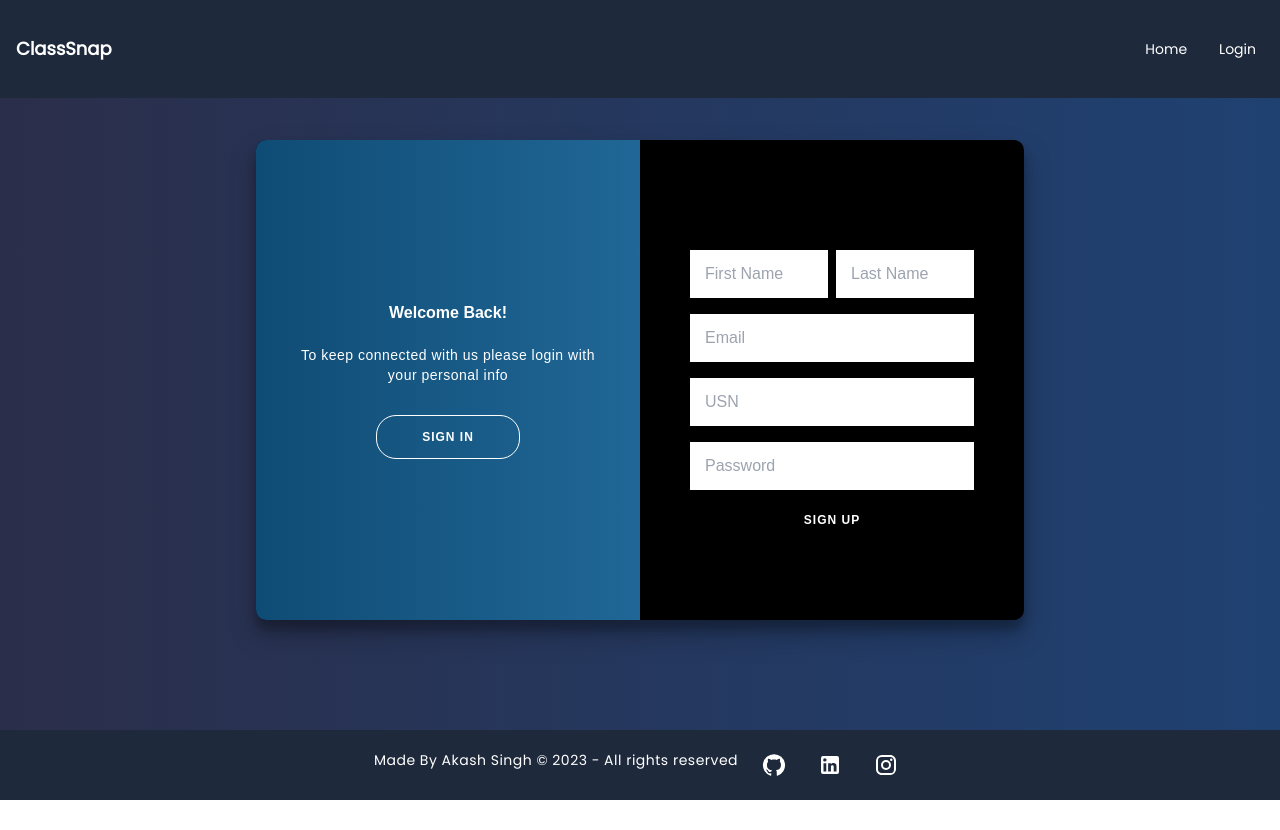
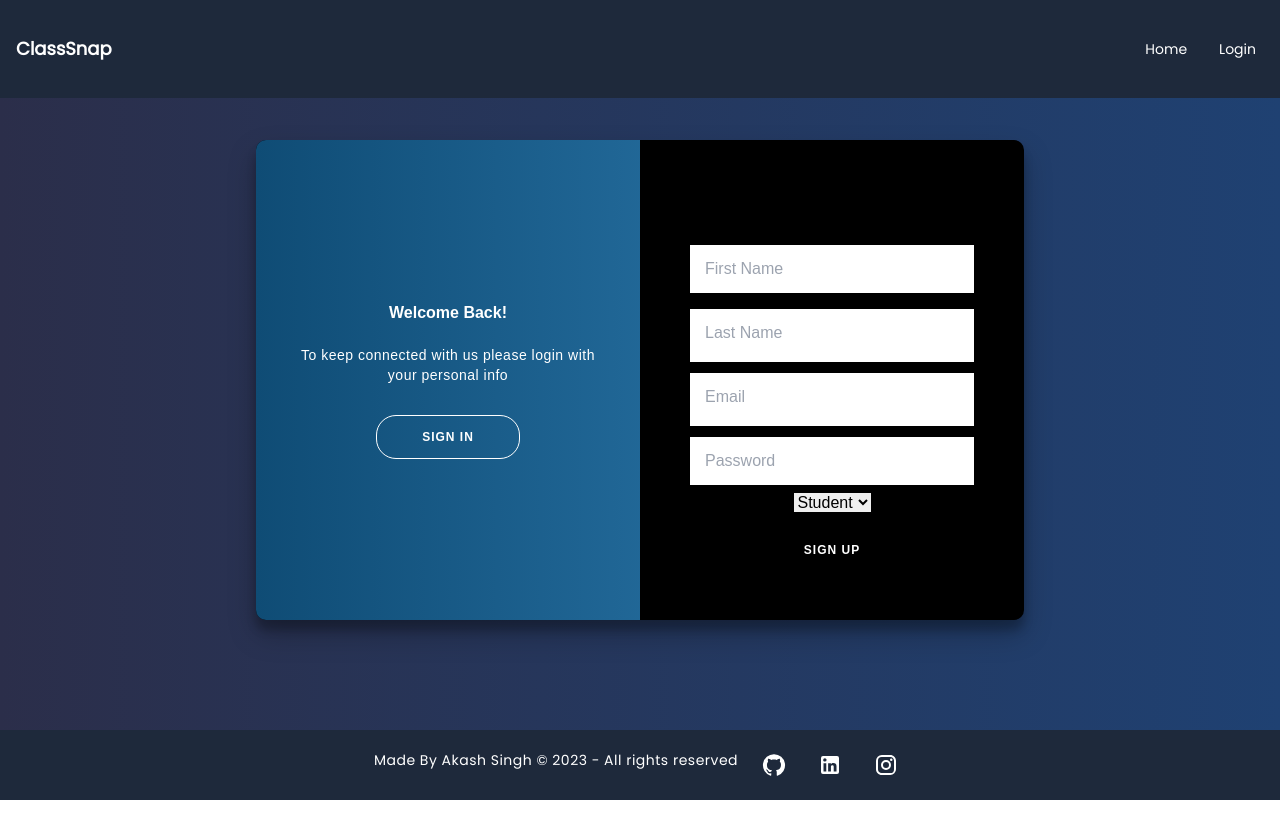
Before and after one commit to SkySingh04/EduSync, a Next.js app: page /login in a window 1280 px wide. Both pictures are taken after a click on the button "SIGN UP". Built offline with nearby package versions, Linux system fonts and the light colour scheme; no server answers.

Commit message:
implemented user auth

```diff
--- /dev/null
+++ b/app/adminlogin/page.tsx
@@ -0,0 +1,19 @@
+// /pages/admin/index.tsx
+"use client";
+import React from 'react';
+import AuthGuard from '../components/authguard';
+
+import { ROLES } from '../utils/roles';
+
+const AdminPage: React.FC = () => {
+  return (
+    <AuthGuard requiredRole={ROLES.ADMIN}>
+
+        <h1>Admin Dashboard</h1>
+        {/* Add your admin-specific content here */}
+
+    </AuthGuard>
+  );
+};
+
+export default AdminPage;
--- a/app/components/Signin.tsx
+++ b/app/components/Signin.tsx
@@ -1,43 +1,72 @@
-import React from "react";
-import { useState } from 'react';
-import { useRouter } from "next/navigation";
-import {auth} from '../firebase';
+import React, { useState } from 'react';
+import { useRouter } from 'next/navigation';
+import { auth,db } from '../firebase';
 import { signInWithEmailAndPassword } from 'firebase/auth';
+import { doc, getDoc } from 'firebase/firestore';
+
 function SignInForm() {
   const router = useRouter();
-
   const [error, setError] = useState<string | null>(null);
 
-  const [state, setState] = React.useState({
-    email: "",
-    password: ""
+  const [state, setState] = useState({
+    email: '',
+    password: '',
   });
-  const handleChange = (evt : any) => {
+
+  const handleChange = (evt: any) => {
     const value = evt.target.value;
     setState({
       ...state,
-      [evt.target.name]: value
+      [evt.target.name]: value,
     });
   };
 
-  const handleSubmit = (event :React.FormEvent<HTMLFormElement>) => {
-    event.preventDefault();
-    const data = new FormData(event.currentTarget);
-    let email = data.get('email') as string;
-    let password = data.get('password') as string;
-    signInWithEmailAndPassword(auth, email, password)
-      .then((userCredential) => {
-        // Signed in
-        router.push(`/`);
-      })
-      .catch((error) => {
+  const handleLogin = async () => {
+    const { email, password } = state;
+
+    try {
+      const userCredential = await signInWithEmailAndPassword(auth, email, password);
+      const user = userCredential.user;
+
+      // Fetch user document from Firestore based on user.uid
+      const userDocRef = doc(db, 'users', user.uid);
+      const userDocSnapshot = await getDoc(userDocRef);
+
+      if (userDocSnapshot.exists()) {
+        const userDoc = userDocSnapshot.data();
+
+        // Redirect based on user role
+        switch (userDoc.role) {
+          case 'Student':
+            router.push('/studentpage');
+            break;
+          case 'Admin':
+            router.push('/adminpage');
+            break;
+          case 'Teacher':
+            router.push('/teacher');
+            break;
+          default:
+            // Handle other roles or unexpected values
+            break;
+        }
+      } else {
+        // Handle the case where the user document doesn't exist
+        console.error('User document not found.');
+      }
+    } catch (error: any) {
       const errorCode = error.code;
       const errorMessage = error.message;
       console.log(errorCode);
       console.log(errorMessage);
       setError(errorMessage); // Set the error message
-      });
     }
+  };
+
+  const handleSubmit = (event: React.FormEvent<HTMLFormElement>) => {
+    event.preventDefault();
+    handleLogin();
+  };
 
   return (
     <div className="form-container sign-in-container">
@@ -61,9 +90,7 @@ function SignInForm() {
         />
         <button className="loginbutton bg-customViolet">Sign In</button>
         {error && (
-            <p className="text-red-700 border border-black">
-              {error}
-            </p>
+          <p className="text-red-700 border border-black">{error}</p>
         )}
       </form>
     </div>
--- a/app/components/Signup.tsx
+++ b/app/components/Signup.tsx
@@ -1,96 +1,91 @@
 import React from "react";
-import { useState } from 'react';
+import { useState } from "react";
 import { useRouter } from "next/navigation";
-import { doc , setDoc} from 'firebase/firestore'; // Import Firestore functions
-import { auth, db } from '../firebase';
-import { createUserWithEmailAndPassword, updateProfile } from 'firebase/auth';
+import { doc, setDoc } from "firebase/firestore";
+import { auth, db } from "../firebase";
+import { createUserWithEmailAndPassword, updateProfile } from "firebase/auth";
+
 function SignUpForm() {
   const router = useRouter();
   const [error, setError] = useState<string | null>(null);
+
   const handleSubmit = async (event: React.FormEvent<HTMLFormElement>) => {
     event.preventDefault();
     const data = new FormData(event.currentTarget);
-    let email = data.get('email') as string;
-    let password = data.get('password') as string;
+    const email = data.get("email") as string;
+    const password = data.get("password") as string;
 
     try {
       const userCredential = await createUserWithEmailAndPassword(auth, email, password);
       const user = userCredential.user;
-      // const user_id = uuidv4();
+
       const userData = {
         uid: user.uid,
         email: user.email,
-        displayName: data.get('firstName') + ' ' + data.get('lastName'),
-        USN: data.get('USN'),
-        quizData: []
-      }
+        displayName: `${data.get("firstName")} ${data.get("lastName")}`,
+        role: data.get("role"),
+      };
+
       // Create a user document in Firestore
-      const userDocRef = doc(db, 'users', user.uid);
-          setDoc(userDocRef, userData)
-      .then(() => {
-        console.log('User document created with UID: ', user.uid);
-      })
-      .catch((error) => {
-        console.error('Error creating user document: ', error);
-      });
+      const userDocRef = doc(db, "users", user.uid);
+      await setDoc(userDocRef, userData);
 
-      // You can also update the user's profile
+      // Update the user's profile
       await updateProfile(user, {
-        displayName: data.get('firstName') + ' ' + data.get('lastName'),
+        displayName: `${data.get("firstName")} ${data.get("lastName")}`,
       });
 
       router.push(`/`);
-    } catch (error : any) {
-      const errorCode = error.code;
+    } catch (error: any) {
       const errorMessage = error.message;
-      console.log(errorCode, errorMessage);
-      setError(errorMessage); // Set the error message
+      console.error(errorMessage);
+      setError(errorMessage);
     }
   };
 
   return (
     <div className="form-container sign-up-container">
-      <form onSubmit={handleSubmit} className="loginform bg-customBlue">
-        <h1>Create Account</h1>
+      <form onSubmit={handleSubmit} className="loginform bg-customBlue p-8 rounded-md">
+        <h1 className="text-2xl font-bold mb-4">Create Account</h1>
 
-        <div className="flex space-x-2">
+        <div className="">
           <input
-            className="bg-customBeige text-black flex-1"
+            className="input-field"
             type="text"
             name="firstName"
             placeholder="First Name"
           />
           <input
-            className="bg-customBeige text-black flex-1"
+            className="input-field"
             type="text"
             name="lastName"
             placeholder="Last Name"
           />
         </div>
+
         <input
-        className="bg-customBeige text-black"
+          className="input-field"
           type="email"
           name="email"
           placeholder="Email"
         />
+
         <input
-        className="bg-customBeige text-black"
-          type="text"
-          name="USN"
-          placeholder="USN"
-        />
-        <input
-        className="bg-customBeige text-black"
+          className="input-field"
           type="password"
           name="password"
           placeholder="Password"
         />
-        <button className="loginbutton bg-customViolet">Sign Up</button>
-        {error && (
-            <p className="text-red-700 border border-black">
-              {error}
-            </p>
-          )}
+
+        <select className="input-field" name="role">
+          <option value="Student">Student</option>
+          <option value="Admin">Admin</option>
+          <option value="Teacher">Teacher</option>
+        </select>
+
+        <button className="loginbutton bg-customViolet mt-4">Sign Up</button>
+
+        {error && <p className="text-red-700 mt-2">{error}</p>}
       </form>
     </div>
   );
--- a/app/login/page.tsx
+++ b/app/login/page.tsx
@@ -1,7 +1,8 @@
-'use client';
+"use client";
 import React, { useState } from "react";
 import SignInForm from "../components/Signin";
 import SignUpForm from "../components/Signup";
+import {auth} from '../firebase';
 export default function App() {
   const [type, setType] = useState("signIn");
   const handleOnClick = (text : any) => {
@@ -34,6 +35,7 @@ export default function App() {
             </div>
             <div className="overlay-panel overlay-right">
               <h1>Hello, Friend!</h1>
+
               <p>Enter your personal details and start journey with us</p>
               <button
                 className="ghost  loginbutton"
--- /dev/null
+++ b/app/studentpage/page.tsx
@@ -0,0 +1,14 @@
+// /pages/student/index.tsx
+"use client";
+
+
+const StudentPage: React.FC = () => {
+  return (
+    <>
+    <h1>student page</h1>
+    </>
+
+  );
+};
+
+export default StudentPage;
--- a/package.json
+++ b/package.json
@@ -16,7 +16,8 @@
     "firebase": "^10.7.1",
     "next": "14.0.4",
     "react": "^18",
-    "react-dom": "^18"
+    "react-dom": "^18",
+    "react-firebase-hooks": "^5.1.1"
   },
   "devDependencies": {
     "@types/node": "^20",
```
Also changed, not shown: 1 other file (tests, documents, lock files or other folders). Lines whose indentation alone changed are shown as unchanged.
